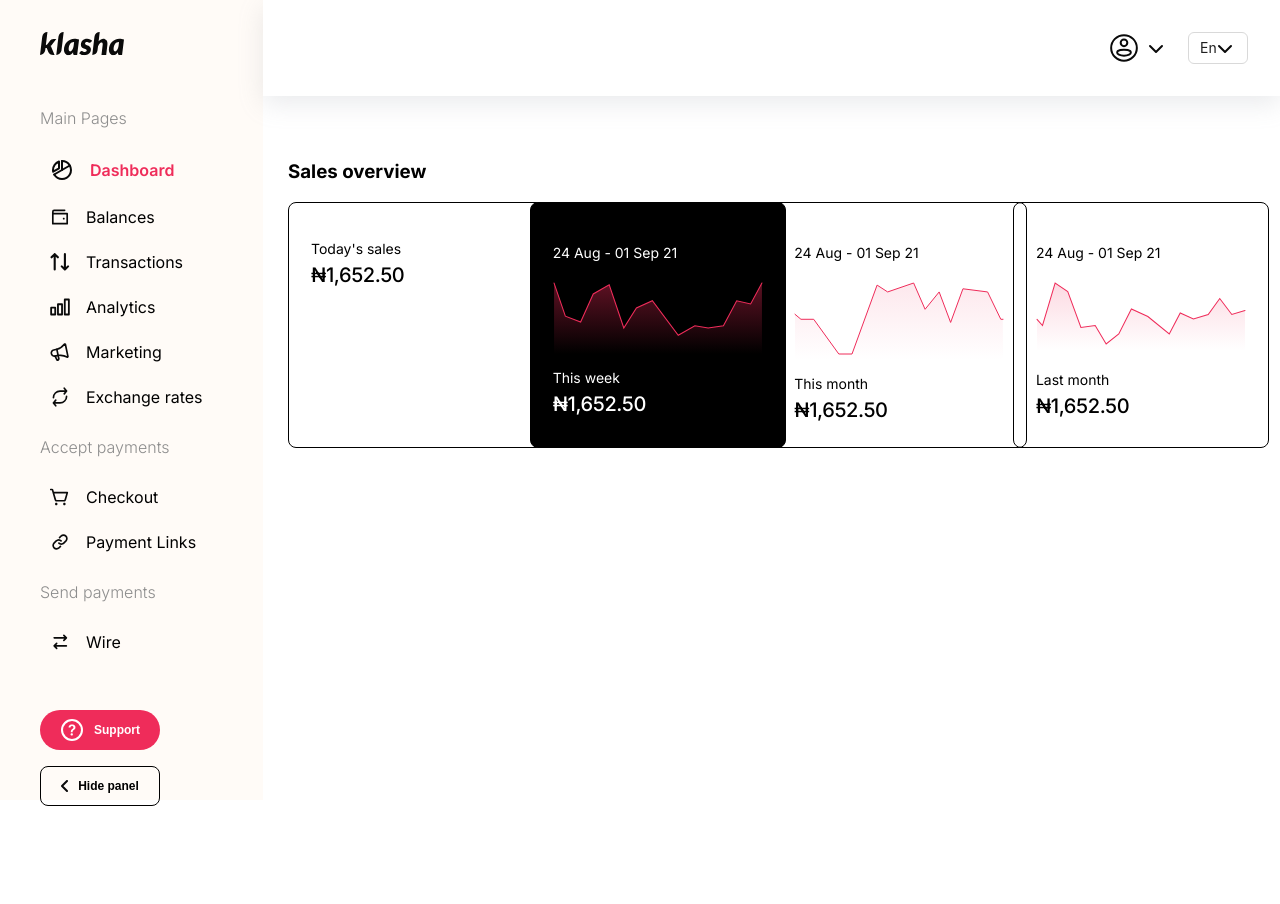
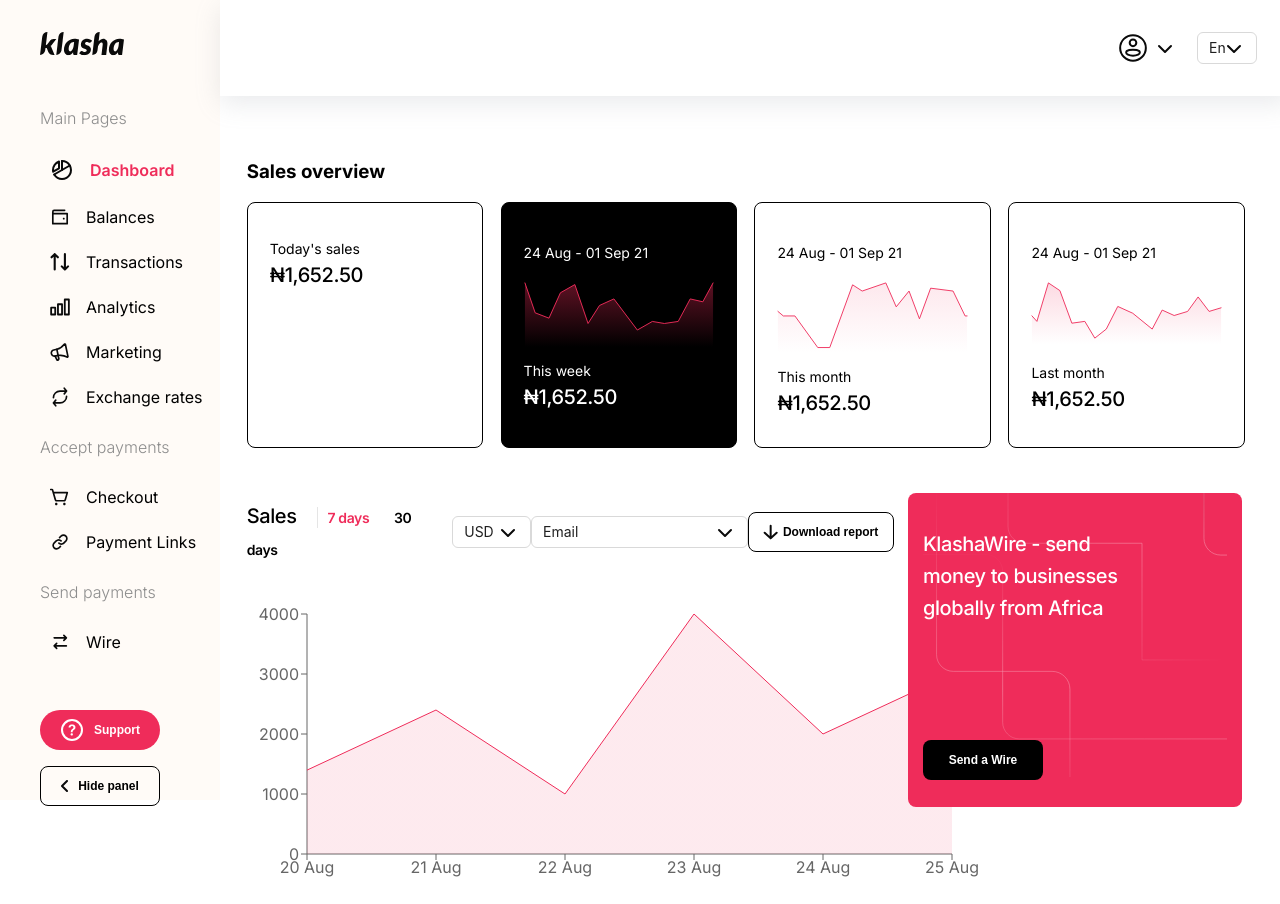
Before and after one commit to nazorm/klasha-test, a React (Create React App) app: page / in a window 1280 px wide. Both pictures are taken after a click on the picture 82 px from the left and 44 px from the top of the page. Built offline with nearby package versions, Linux system fonts and the light colour scheme.

Commit message:
implements charts

```diff
--- a/package.json
+++ b/package.json
@@ -16,6 +16,7 @@
     "react-dom": "^18.2.0",
     "react-router-dom": "^6.20.0",
     "react-scripts": "5.0.1",
+    "recharts": "^2.10.2",
     "styled-components": "^6.1.1",
     "typescript": "^4.4.2",
     "web-vitals": "^2.1.0"
--- a/src/layout/Header/index.tsx
+++ b/src/layout/Header/index.tsx
@@ -1,7 +1,7 @@
 import React, { useState } from 'react';
 import styled from 'styled-components';
-import userIcon from '../../assets/user.svg';
-import dropdownIcon from '../../assets/dropdown.svg'
+import userIcon from 'assets/user.svg';
+import dropdownIcon from 'assets/dropdown.svg'
 import { Dropdown } from 'antd';
 import { Select } from 'antd';
 const languageOptions = [
--- a/src/pages/Dashboard/components/Card.tsx
+++ b/src/pages/Dashboard/components/Card.tsx
@@ -35,7 +35,7 @@
 const Wrapper = styled.div`
     border-radius: 8px;
     display: flex;
-    width: 210px;
+    width: 75%;
     height: 200px;
     padding: 22px;
     border: 1px solid ${StyleConstants.COLOR_TEXT_BLACK};
@@ -46,7 +46,6 @@
         line-height: 20px;
     }
     .graph{
-        /* width: 300px; */
         height: 78px;
     }
     .overview{
@@ -64,4 +63,10 @@
         background-color: ${StyleConstants.COLOR_TEXT_BLACK};
         color: white;
     }
+    @media only screen and (max-width: 1000px){
+      margin-bottom: 2rem;
+      width: 300px;
+
+
+    }
 `;
--- /dev/null
+++ b/src/pages/Dashboard/components/SalesSummary.tsx
@@ -0,0 +1,182 @@
+import React, { useState } from 'react';
+import styled from 'styled-components';
+import { Select } from 'antd';
+import dropdownIcon from 'assets/dropdown.svg';
+import downIcon from 'assets/down.svg';
+import { Button } from 'components/Button';
+import { StyleConstants } from 'styles/StyleConstants';
+import { Area, AreaChart, Tooltip, XAxis, YAxis } from 'recharts';
+import { currencyOptions, emailOptions, overviewSalesData } from '../data';
+import lines from 'assets/lines.svg'
+
+
+export const SalesSummary = () => {
+    const [currencyValue, setCurrencyValue] = useState('USD')
+    const [emailValue, setEmailValue] = useState('Email')
+
+    const handleCurrencyChange = (value: string) => {
+        setCurrencyValue(value);
+    };
+
+    const handleEmailChange = (value: string) => {
+        setEmailValue(value);
+    };
+
+    return (
+        <Wrapper>
+            <GraphContainer>
+                <GraphHead>
+                    <p className='graph-text'> Sales <span className='graph-head-text'>7 days</span> <span className='graph-head-text'>30 days</span></p>
+                    <Select
+                        suffixIcon={<img src={dropdownIcon} alt='drop-down' title='drop-down' className='header-icon' />}
+                        value={currencyValue}
+                        style={{ width: 80 }}
+                        onChange={handleCurrencyChange}
+                        options={currencyOptions}
+                    />
+                    <Select
+                        suffixIcon={<img src={dropdownIcon} alt='drop-down' title='drop-down' className='header-icon' />}
+                        value={emailValue}
+                        style={{ width: 220 }}
+                        onChange={handleEmailChange}
+                        options={emailOptions}
+                    />
+                    <DownloadBtn className='btn btn-secondary-outline'>
+                        <img src={downIcon} alt='download' className='download-icon' title='download' />
+                        Download report
+                    </DownloadBtn>
+
+                </GraphHead>
+
+                <ChartContainer>
+                <AreaChart width={735} height={280} data={overviewSalesData}
+                    margin={{ top: 10, right: 30, left: 0, bottom: 0 }}>
+                    <defs>
+                        <linearGradient id="colorPv" x1="0" y1="0" x2="0" y2="1">
+                            <stop offset="95%" stopColor={`${StyleConstants.COLOR_PRIMARY}`} stopOpacity={0.1} />
+                        </linearGradient>
+                    </defs>
+                    <XAxis dataKey="day" />
+                    <YAxis />
+                    <Tooltip />
+                    <Area  dataKey="salesTrend" stroke={`${StyleConstants.COLOR_PRIMARY}`} fillOpacity={1} fill="url(#colorPv)" />
+                </AreaChart>
+            </ChartContainer>
+            </GraphContainer>
+            <SummaryPrompt>
+                <img src={lines} className='lines' alt='lines' title='lines' />
+                <p className='prompt-info'>KlashaWire - send
+                    <br />
+                    money to businesses
+                    <br />
+                    globally from Africa
+                </p>
+                <WireBtn className='btn btn-secondary'>
+                    Send a Wire
+                </WireBtn>
+            </SummaryPrompt>
+        </Wrapper>
+    )
+}
+
+const Wrapper = styled.div`
+    display: flex;
+    justify-content: space-between;
+    align-items: center;
+    margin-top: 2rem;
+    width: 98%;
+    @media only screen and (max-width: 1000px){
+        flex-direction: column;
+    }
+
+`;
+
+const GraphContainer = styled.div`
+    height: 340px;
+    width: 65%;
+    @media only screen and (max-width: 1000px){
+        width: 90%;
+    }
+`;
+
+const GraphHead = styled.div`
+ display: flex;
+ justify-content: space-between;
+ align-items: center;
+ @media only screen and (max-width: 700px){
+       flex-direction: column;
+       align-items: start;
+       height: 200px;
+ }
+ .graph-text{
+    font-size: 20px;
+    font-weight: 500;
+    line-height: 32px;
+    letter-spacing: -0.4px;
+
+ }
+ .graph-head-text{
+    font-size: 14px;
+    font-weight: 600;
+    line-height: 22.4px;
+    padding: 2px 10px;
+    &:nth-child(1){
+        color: ${StyleConstants.COLOR_PRIMARY};
+        border-left: 1px solid rgba(0, 0, 0, 0.10);
+        margin-left: 15px;
+    }
+ }
+`;
+
+const DownloadBtn = styled(Button)`
+  width: 148px;
+  font-size: 12px;
+  padding: 8px 10px !important;
+  .download-icon{
+    margin-right: 5px;
+  }
+  &:hover{
+    cursor: pointer;
+  }
+
+`;
+
+const WireBtn = styled(Button)`
+  margin-top: 6rem;
+`;
+
+const SummaryPrompt = styled.div`
+ background-color: ${StyleConstants.COLOR_PRIMARY};
+ width: 304px;
+ height: 284px;
+ color: white;
+ position: relative;
+ padding: 15px;
+ border-radius: 8px;
+ @media only screen and (max-width: 1000px){
+     width: 300px;
+     height: 300px;
+     margin: 50%  auto 10%;
+ }
+ .prompt-info{
+    font-size: 20px;
+    font-style: normal;
+    font-weight: 500;
+    line-height: 32px;
+    letter-spacing: -0.4px;
+ }
+.lines{
+    position: absolute;
+    bottom: 0;
+    top: 0;
+    z-index: 1;
+}
+`;
+
+const ChartContainer = styled.div`
+   margin-top: 20px;
+    @media only screen and (max-width: 1000px){
+        width: 100%;
+        overflow: scroll;
+    }
+`;
--- /dev/null
+++ b/src/pages/Dashboard/data.ts
@@ -0,0 +1,57 @@
+export const currencyOptions = [
+  {
+    label: "USD",
+    key: "1",
+  },
+  {
+    label: "GBP",
+    key: "2",
+  },
+  {
+    label: "HGH",
+    key: "3",
+  },
+];
+
+export const emailOptions = [
+  {
+    label: "john@gmail.com",
+    key: "1",
+  },
+  {
+    label: "doe@gmail.com",
+    key: "2",
+  },
+  {
+    label: "jane@gmail.com",
+    key: "3",
+  },
+];
+
+export const overviewSalesData = [
+  {
+    day: "20 Aug",
+    salesTrend: 1398,
+
+  },
+  {
+    day: "21 Aug",
+    salesTrend: 2400,
+  },
+  {
+    day: "22 Aug",
+    salesTrend: 1000,
+  },
+  {
+    day: "23 Aug",
+    salesTrend: 4000,
+  },
+  {
+    day: "24 Aug",
+    salesTrend: 2000,
+  },
+  {
+    day: "25 Aug",
+    salesTrend: 3000,
+  },
+];
--- a/src/pages/Dashboard/index.tsx
+++ b/src/pages/Dashboard/index.tsx
@@ -4,6 +4,8 @@
 import graph1 from 'assets/graph1.svg';
 import graph2 from 'assets/graph2.svg';
 import graph3 from 'assets/graph3.svg';
+import { SalesSummary } from './components/SalesSummary';
+
 
 
 const overviewData = [
@@ -49,6 +51,7 @@
                     )
                 })}
             </CardContainer>
+            <SalesSummary />
         </Wrapper>
     )
 }
@@ -57,10 +60,18 @@
 const Wrapper = styled.div`
   width: 95%;
   margin: 4rem auto auto;
-
 `;
 
 const CardContainer = styled.div`
    display: grid;
    grid-template-columns : repeat(4, minmax(160px, 1fr));
+   @media only screen and (max-width: 700px){
+    width: 100%;
+    align-items: center;
+    display: flex;
+    flex-direction: column;
+    }
+    @media only screen and (max-width: 1000px){
+        grid-template-columns : repeat(2, minmax(160px, 1fr));
+    }
 `;
```
Also changed, not shown: src/assets/down.svg (added), 1 other file (tests, documents, lock files or other folders).
